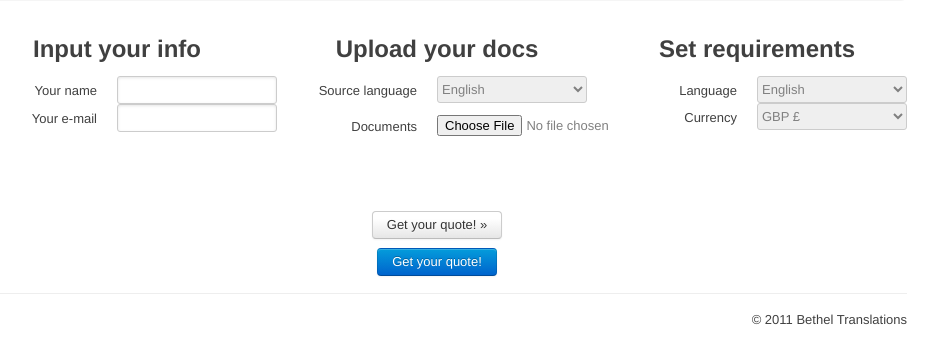
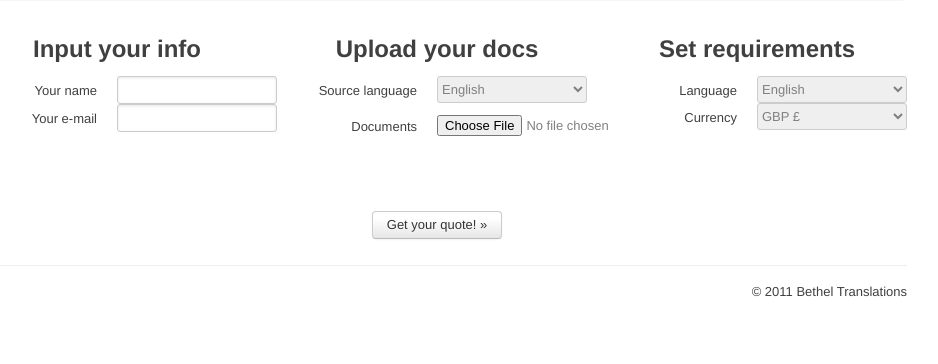
Before and after one commit to pjmoore92/teamo-webtranslator, a CodeIgniter app: page /en/welcome/index in a window 1280 px wide. Shown: the part 364-728 px from the top of the page, without its empty margins (203-1141 px from the left). Run offline with CodeIgniter, Linux system fonts and the light colour scheme.

Commit message:
removed: spare button

```diff
--- a/application/views/welcome_message.php
+++ b/application/views/welcome_message.php
@@ -87,7 +87,6 @@ elit.</p>
   <div class="span-one-third" style="text-align:center">
     <p><a id="register-submit" class="btn" href="#" data-controls-modal="modal-from-dom-register-message"
               data-backdrop="true" data-keyboard="true">Get your quote! &raquo;</a></p>
-    <input type="submit" class="btn primary" value="Get your quote!">
   </div>
   <div class="span-one-third">&nbsp;</div>
   <!--<div class="span-one-third">Quote</div>-->
```
